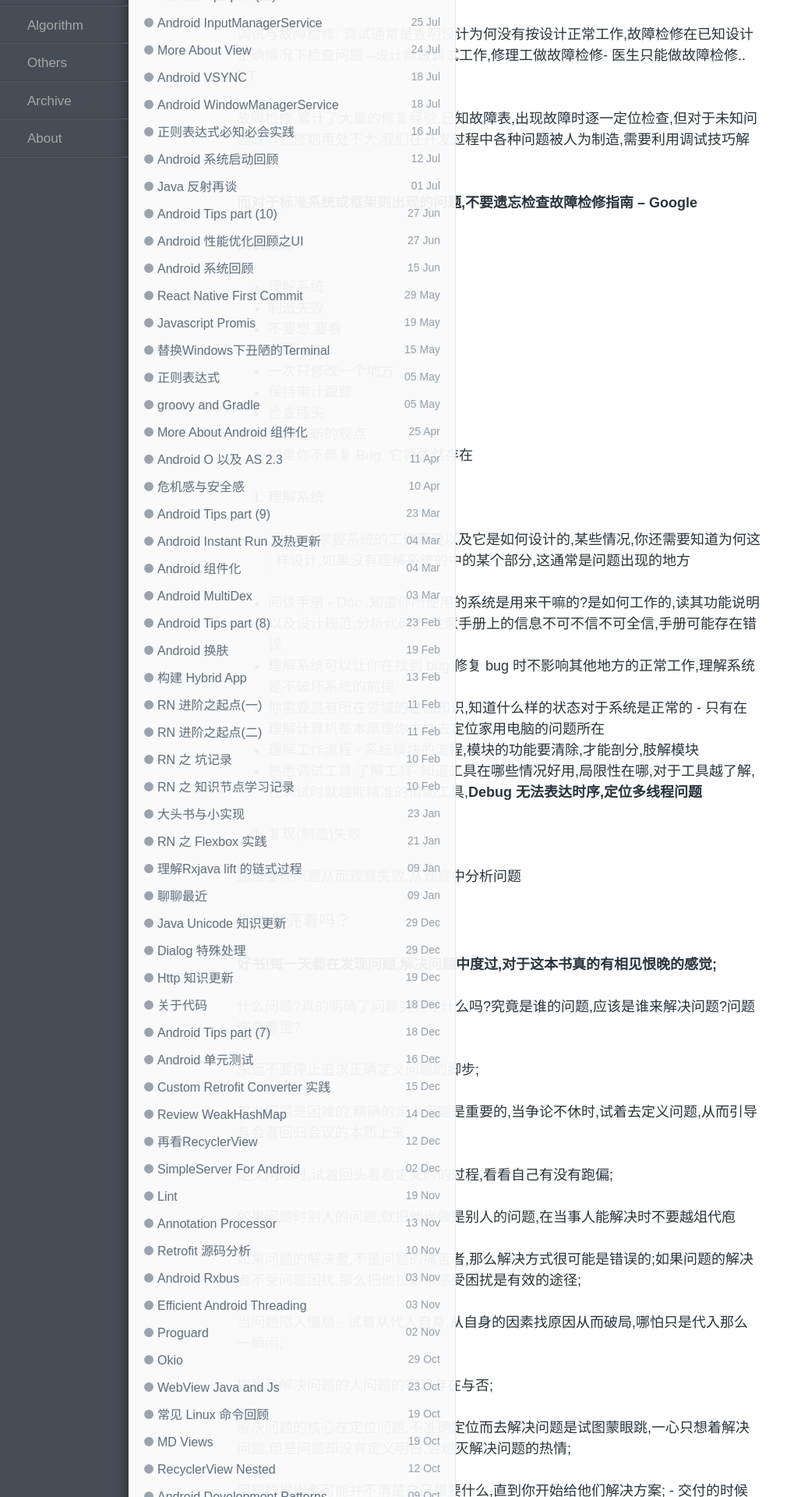
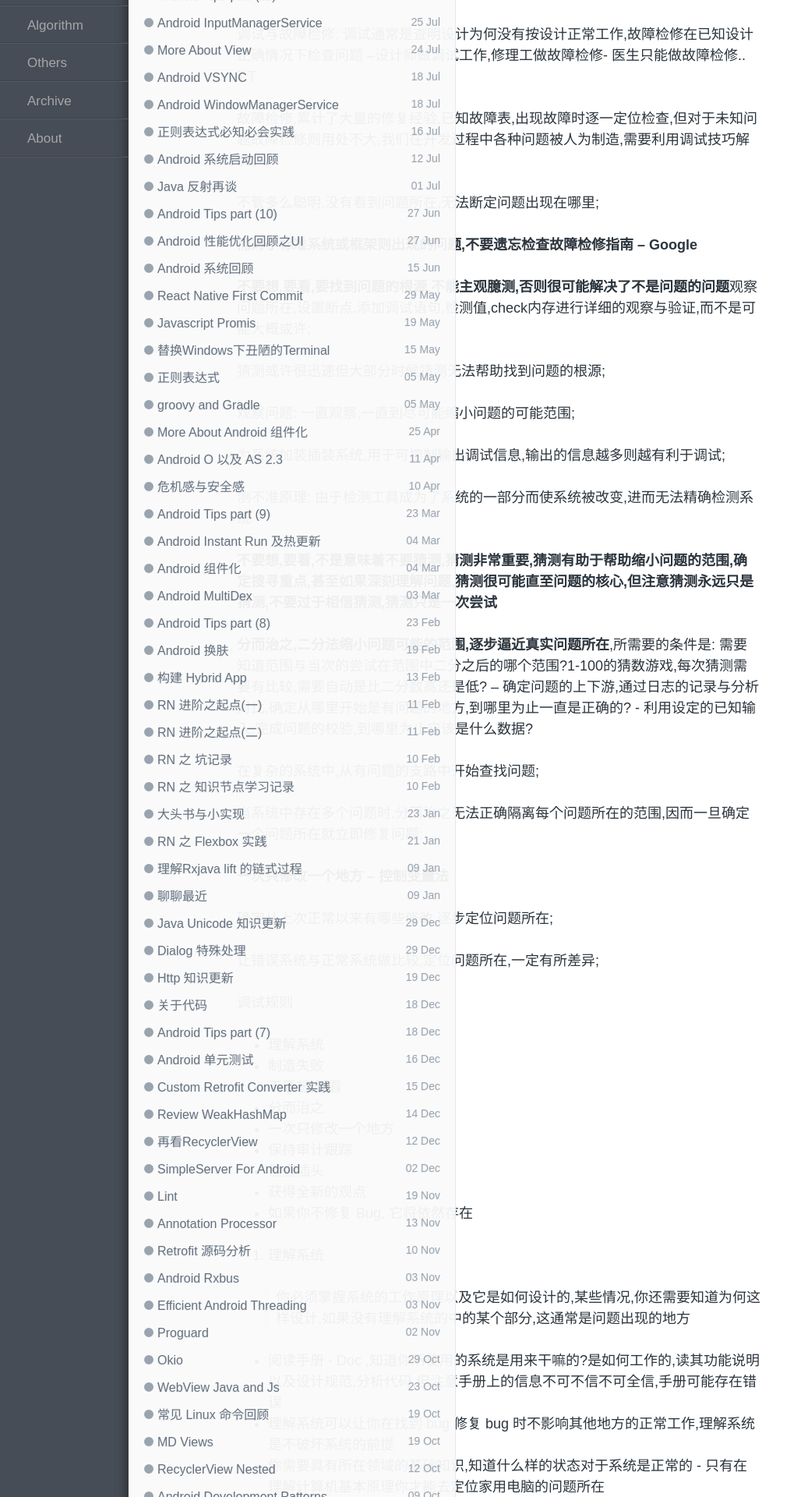
Before and after one commit to enlipan/enlipan.github.io, a Jekyll site: the page built from _posts/2017-12-31-reading-in-2017.md, in a window 1280 px wide. Shown: the part 447-2367 px from the top of the page at 78% size, without its empty margins (0-1037 px from the left). Built offline with Jekyll 4.4.1, drawn with Linux system fonts in a browser that asks for light colours; nearby versions of some CDN libraries; comment, search, counter and statistics services are not loaded; some of the changed text lies outside the part shown.

Commit message:
modify page reading books

```diff
--- a/_posts/2017-12-31-reading-in-2017.md
+++ b/_posts/2017-12-31-reading-in-2017.md
@@ -22,7 +22,33 @@ Bug 的调试时有技巧的,记忆并灵活运用规则可以有效提升问题
 
 故障检修,累计了大量的修复经验,已知故障表,出现故障时逐一定位检查,但对于未知问题故障检修则用处不大,我们在开发过程中各种问题被人为制造,需要利用调试技巧解决;
 
+不管多么聪明,没有看到问题所在,无法断定问题出现在哪里;
+
 **而对于标准系统或框架则出现的问题,不要遗忘检查故障检修指南 -- Google**
+
+**不要想,要看,要找到问题的根源,不能主观臆测,否则很可能解决了不是问题的问题**观察问题所在,设置断点,添加调试语句,检测值,check内存进行详细的观察与验证,而不是可能大概或许;
+
+猜测或许很迅速但大部分时候猜测无法帮助找到问题的根源;
+
+观察问题: 一直观察,一直到尽可能缩小问题的可能范围;
+
+为系统加装插装系统,用于可控制输出调试信息,输出的信息越多则越有利于调试;
+
+测不准原理: 由于检测工具成为了系统的一部分而使系统被改变,进而无法精确检测系统
+
+**不要想,要看,不是意味着不要猜测,猜测非常重要,猜测有助于帮助缩小问题的范围,确定搜寻重点,甚至如果深刻理解问题,猜测很可能直至问题的核心,但注意猜测永远只是猜测,不要过于相信猜测,猜测只是一次尝试**
+
+**分而治之,二分法缩小问题可能的范围,逐步逼近真实问题所在**,所需要的条件是: 需要知道范围与当次的尝试在范围中二分之后的哪个范围?1-100的猜数游戏,每次猜测需要有比较,需要自动是比二分数高还是低?  -- 确定问题的上下游,通过日志的记录与分析对比,确定从哪里开始是有问题的地方,到哪里为止一直是正确的? - 利用设定的已知输入,完成问题的校验,到哪里为止应该是什么数据?
+
+在复杂的系统中,从有问题的支路中开始查找问题;
+
+当系统中存在多个问题时,分而治之无法正确隔离每个问题所在的范围,因而一旦确定一个问题所在就立即修复问题;
+
+**一次只修改一个地方 -- 控制变量法**
+
+确定从上次正常以来有哪些修改,逐步定位问题所在;
+
+让错误系统与正常系统做比较,定位问题所在,一定有所差异;
 
 #### 调试规则
 
```
Also changed, not shown: _posts/2017-08-29-android-tips-13.md (+5 -0 lines).
